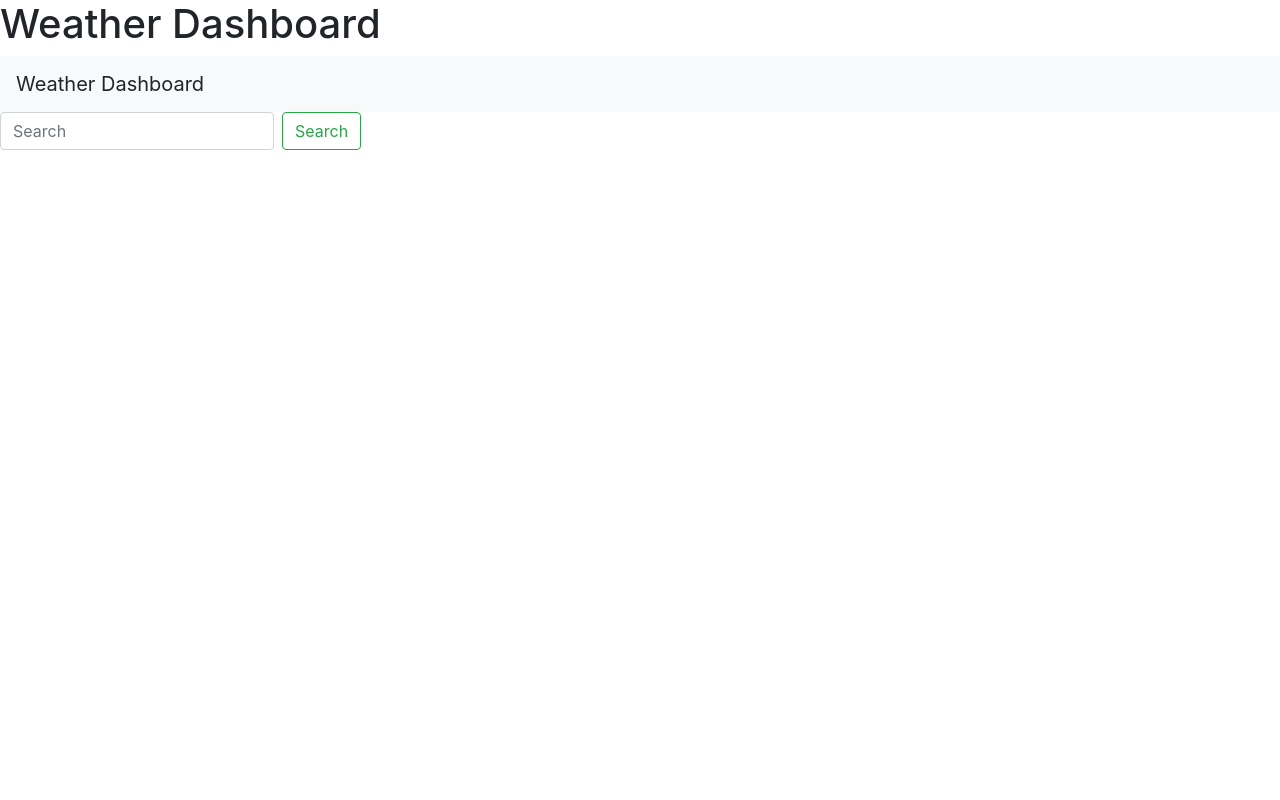
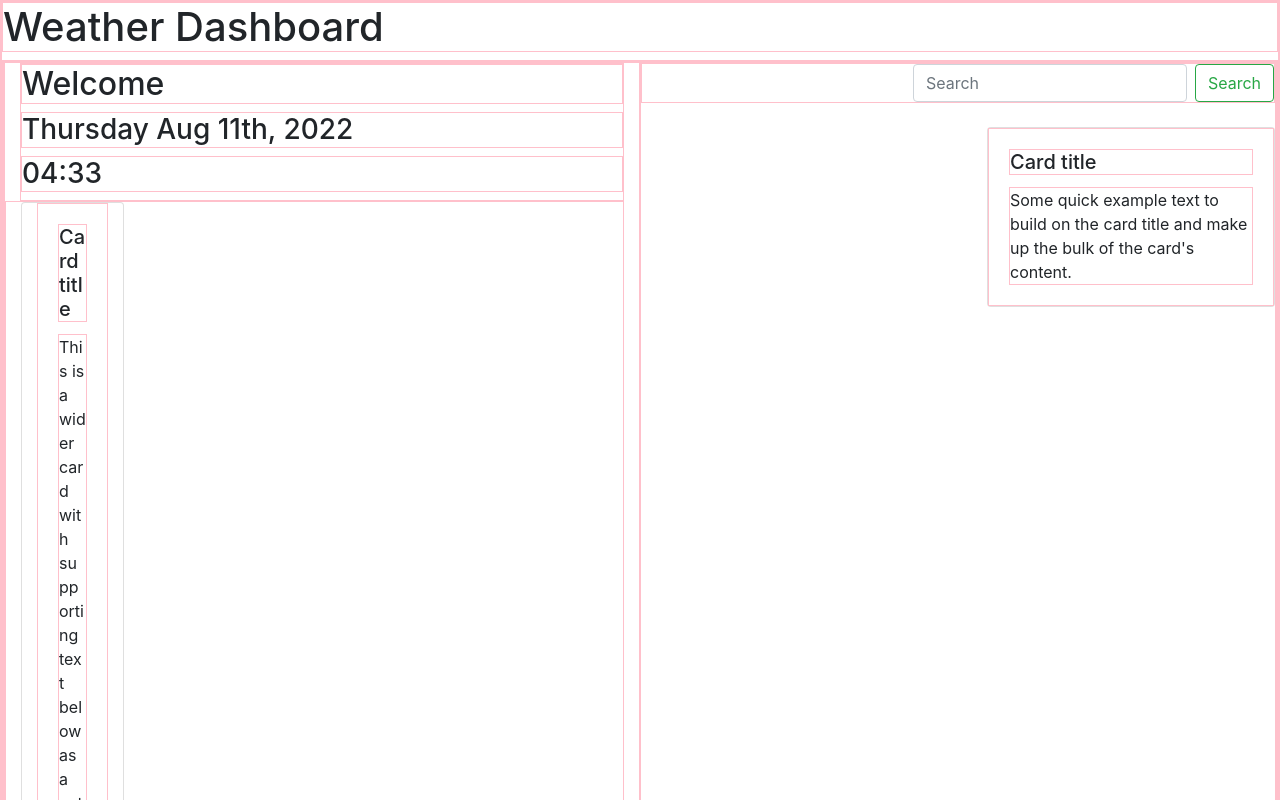
Before and after one commit to mstan19/weatherDashboardMelissaS, a plain HTML site: page index.html in a window 1280 px wide. Shown: the top 800 px of the page. Drawn offline with nearby package versions, Linux system fonts and the light colour scheme.

Commit message:
split the website into 2 cols

```diff
--- a/assets/script.js
+++ b/assets/script.js
@@ -1 +1,5 @@
-console.log("hi");
+var weekDay = moment().format("dddd MMM Do, YYYY");
+$("#currentDate").text(weekDay);
+
+var currentTime = moment().format("hh:mm");
+$("#currentTime").text(currentTime);
--- a/assets/style.css
+++ b/assets/style.css
@@ -0,0 +1,7 @@
+* {
+    border: rgb(255, 192, 203) 1px solid;
+}
+
+/* aside {
+    margin-right: 20px;
+} */
--- a/index.html
+++ b/index.html
@@ -13,15 +13,44 @@
     <title>Weather Dashboard</title>
 </head>
 <body>
-    <h1>Weather Dashboard</h1>
-    <nav class="navbar navbar-light bg-light justify-content-between">
-        <a class="navbar-brand">Weather Dashboard</a>
-      </nav>
-      <form class="form-inline">
-        <input class="form-control mr-sm-2" type="search" placeholder="Search" aria-label="Search">
-        <button class="btn btn-outline-success my-2 my-sm-0" type="submit">Search</button>
-      </form>
+  <h1>Weather Dashboard</h1>
 
+  <div class="container-fluid">
+    <div class="row">
+      <main class="col">
+          <section class="greeting">
+            <h2>Welcome</h2>
+            <h3 id="currentDate"></h3>
+            <h3 id="currentTime"></h3>
+          </section>
+
+
+
+          <section class="row card-deck mr-auto">
+            <div class="col-sm-2 card">
+              <div class="card-body">
+                <h5 class="card-title">Card title</h5>
+                <p class="card-text">This is a wider card with supporting text below as a natural lead-in to additional content. This content is a little bit longer.</p>
+              </div>
+            </div>
+          </section>
+      </main>
+
+      <aside class="col">
+        <form class="row align-self-end form-inline">
+          <input class="form-control ml-auto mr-sm-2" type="search" placeholder="Search" aria-label="Search">
+          <button class="btn btn-outline-success my-2 my-sm-0" type="submit">Search</button>
+        </form>
+        <br>
+        <div class="row align-self-end card ml-auto" id="currentweather" style="width: 18rem;">
+          <div class="card-body">
+            <h5 class="card-title">Card title</h5>
+            <p class="card-text">Some quick example text to build on the card title and make up the bulk of the card's content.</p>
+          </div>
+        </div>
+      </aside>
+    </div>
+  </div>
 
     <script src="https://cdnjs.cloudflare.com/ajax/libs/jquery/3.2.1/jquery.min.js"></script>
     <script src="https://cdnjs.cloudflare.com/ajax/libs/moment.js/2.24.0/moment.min.js"></script>
```
